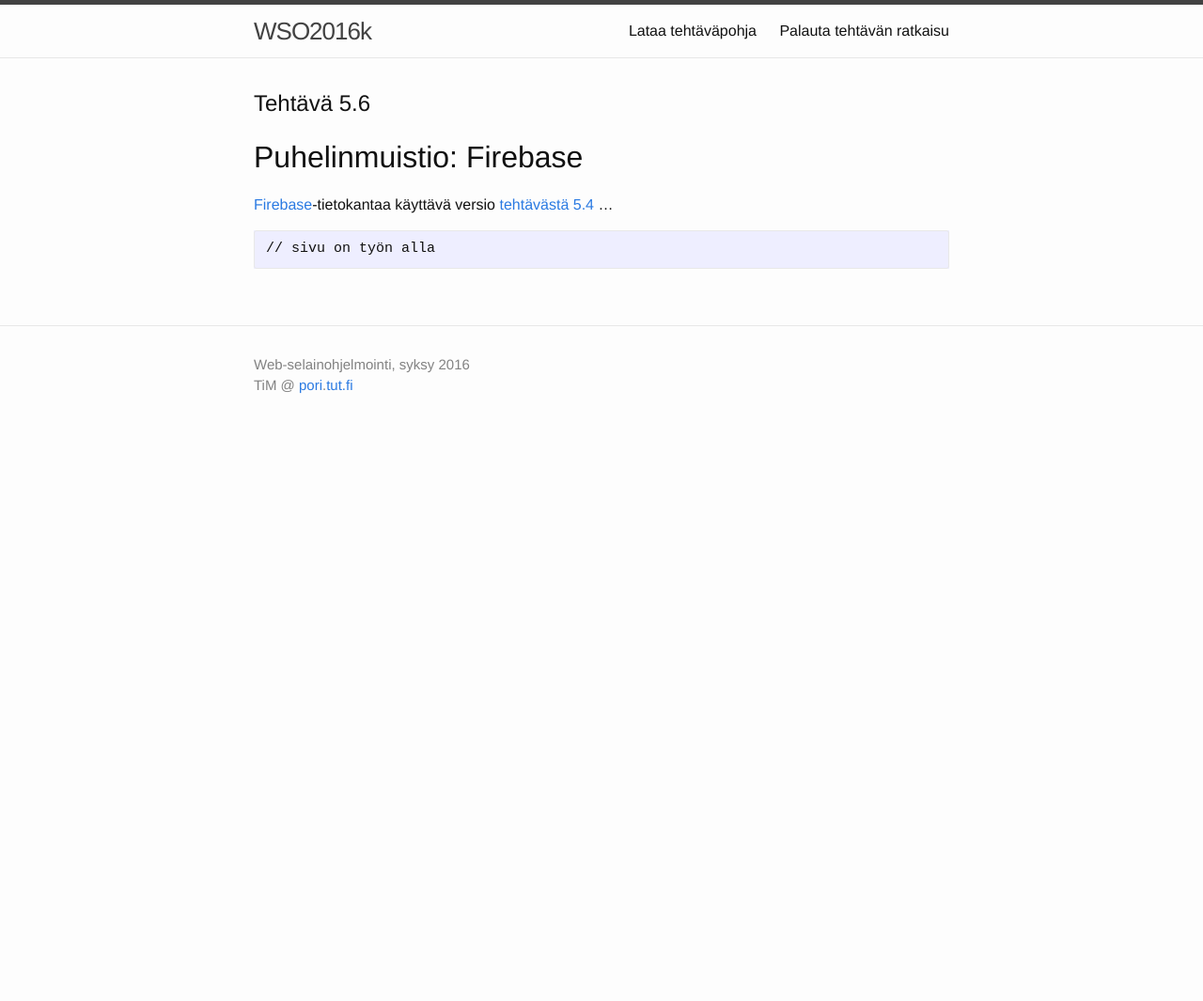
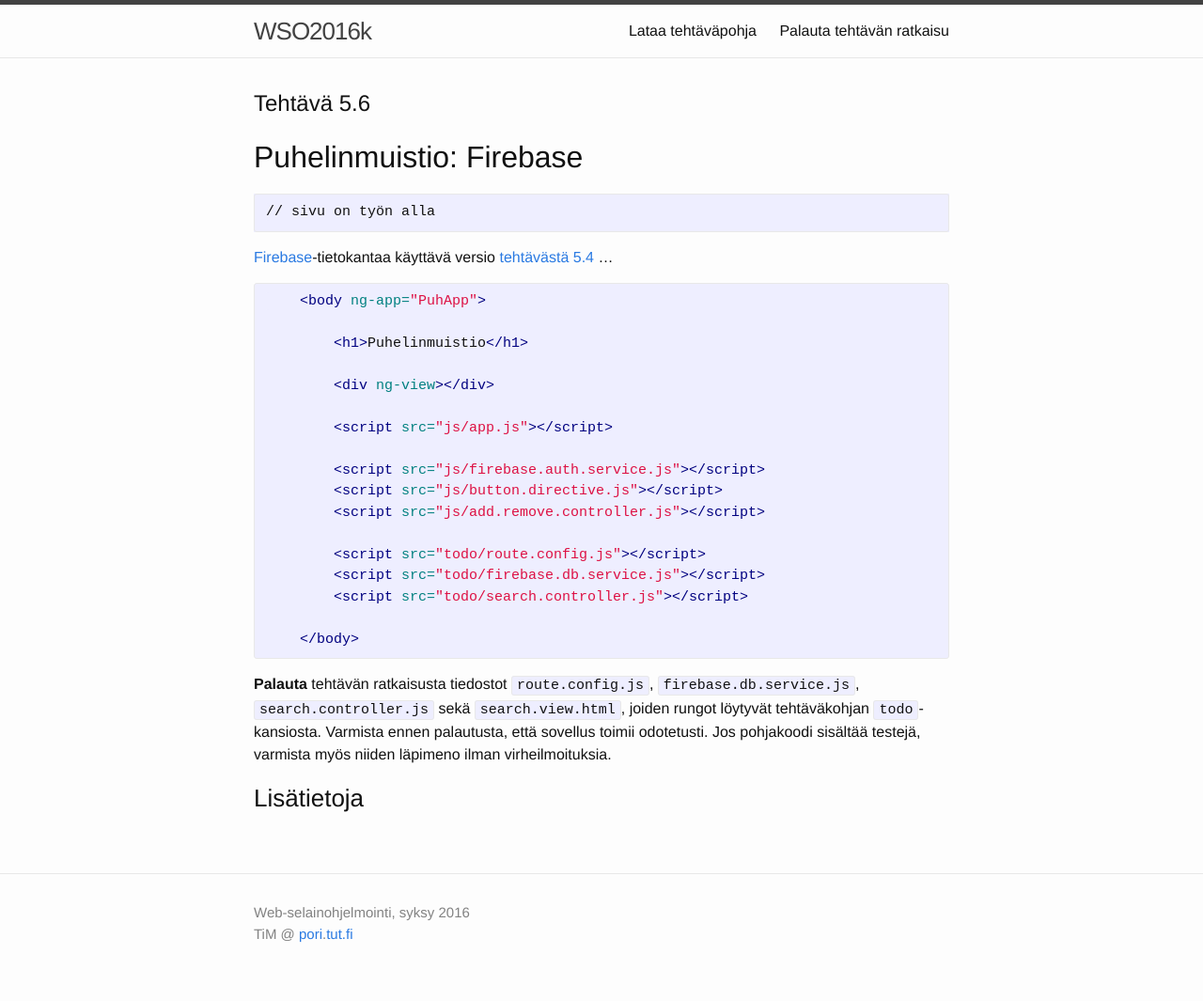
Before and after one commit to timedu/wso, a Jekyll site: the page built from _osa5/tehtava56.md, in a window 1280 px wide. Shown: the whole page at 94% size. Built offline with Jekyll 4.4.1, drawn with Linux system fonts in a browser that asks for light colours; before the commit the page ends 900 px from its top, so only the background shows below that.

Commit message:
ex5.6 draft 0

```diff
--- a/_osa5/tehtava56.md
+++ b/_osa5/tehtava56.md
@@ -7,10 +7,41 @@ exercise_template_name: W5E06.PuhFirebase
 
 ## Puhelinmuistio: Firebase
 
+~~~
+// sivu on työn alla
+~~~
+
 [Firebase][firebase]-tietokantaa käyttävä versio [tehtävästä 5.4](../tehtava54) ...
 
 [firebase]: https://firebase.google.com/
 
-~~~
-// sivu on työn alla
-~~~
+
+
+
+{% highlight html %}
+
+    <body ng-app="PuhApp">
+
+        <h1>Puhelinmuistio</h1>
+
+        <div ng-view></div>
+
+        <script src="js/app.js"></script>
+
+        <script src="js/firebase.auth.service.js"></script>
+        <script src="js/button.directive.js"></script>
+        <script src="js/add.remove.controller.js"></script>
+
+        <script src="todo/route.config.js"></script>
+        <script src="todo/firebase.db.service.js"></script>
+        <script src="todo/search.controller.js"></script>
+
+    </body>
+
+{% endhighlight %}
+
+
+**Palauta** tehtävän ratkaisusta tiedostot `route.config.js`, `firebase.db.service.js`, `search.controller.js` sekä `search.view.html`, joiden rungot löytyvät tehtäväkohjan `todo`-kansiosta. Varmista ennen palautusta, että sovellus toimii odotetusti. Jos pohjakoodi sisältää testejä, varmista myös niiden läpimeno ilman virheilmoituksia.
+
+
+### Lisätietoja
```
